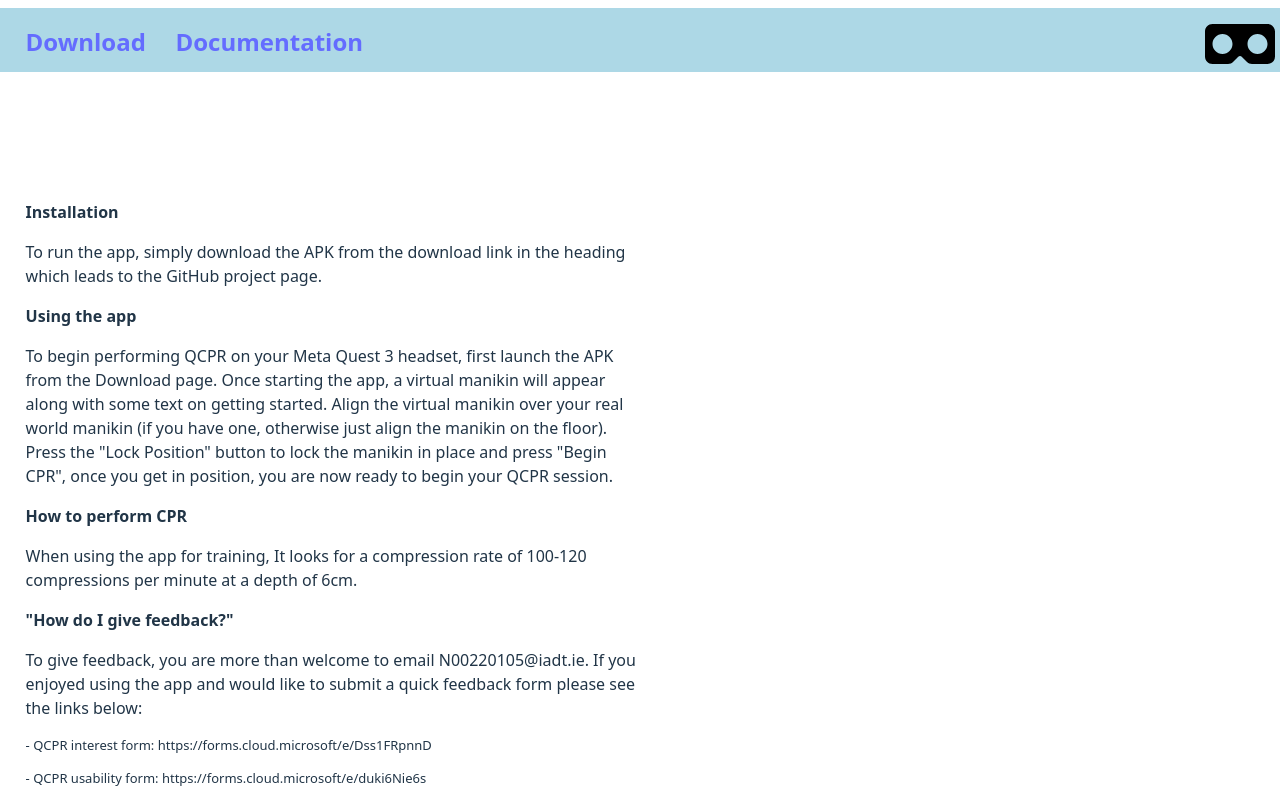
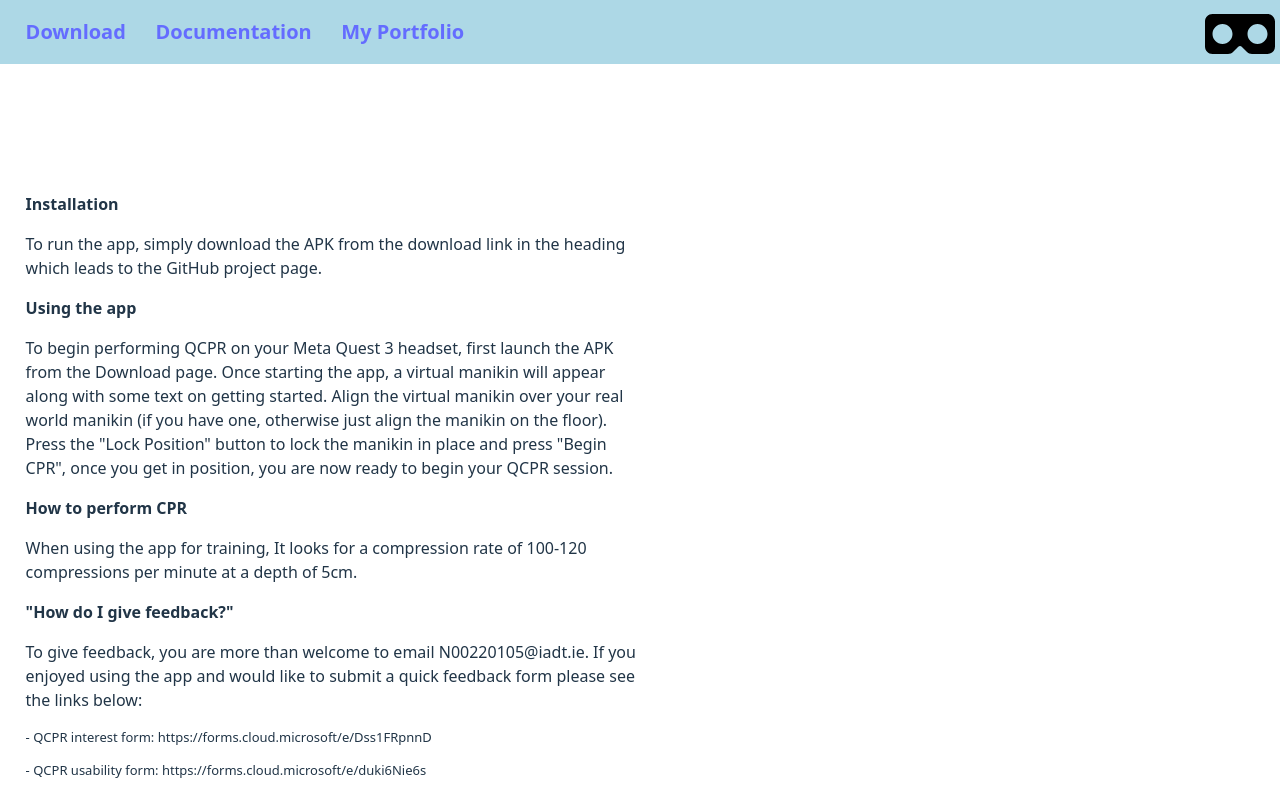
Before and after one commit to HenryDonnelly/FirstAidSite, a React (Vite) app: page /docs in a window 1280 px wide. Built offline with nearby package versions, Linux system fonts and the light colour scheme; the HTML template or start-up script is replaced by a standard one.

Commit message:
small css changed, added portfolio

```diff
--- a/src/App.jsx
+++ b/src/App.jsx
@@ -38,7 +38,7 @@ function App() {
               left: 0,
               width: "100vw",
               height: "100vh",
-              backgroundColor: "lightyellow",
+              backgroundColor: "lightblue",
               zIndex: 1000,
             }}
           >
@@ -63,20 +63,23 @@ function App() {
       {/* Main Content */}
       <Box height="8vh" width="100vw" bg="lightblue">
       <Flex gap="4" justify="space-between">
-      <Box as="a" href="https://github.com/HenryDonnelly/FirstAidMetaQ" textAlign="center" alignContent="center" marginTop="-1vh" height="10vh" marginLeft="2vw"><Text fontSize="3vh" fontWeight="bold">
+      <Box as="a" href="https://github.com/HenryDonnelly/FirstAidMetaQ/tree/master" textAlign="center" alignContent="center" marginTop="-1vh" height="10vh" marginLeft="2vw"><Text fontSize="2.5vh" fontWeight="bold">
     Download
   </Text></Box>
-      <Box height="10vh" marginEnd="auto" textAlign="center" alignContent="center" marginTop="-1vh" marginLeft="2vw"><Link to="/docs">
-            <Text fontSize="3vh" fontWeight="bold">Documentation</Text>
+      <Box height="10vh" textAlign="center" alignContent="center" marginTop="-1vh" marginLeft="2vw"><Link to="/docs">
+            <Text fontSize="2.5vh" fontWeight="bold">Documentation</Text>
           </Link></Box>
-      <Box width="40" alignContent="center" marginTop="-0.5vh">  <Link to="/">
+          <Box height="10vh" textAlign="center" marginEnd="auto" alignContent="center" marginTop="-1vh" marginLeft="2vw"><Link to="https://henry-18419.web.app/">
+            <Text fontSize="2.5vh" fontWeight="bold">My Portfolio</Text>
+          </Link></Box>
+      <Box width="40" alignContent="center" marginTop="-0.7vh">  <Link to="/">
 <Image src="/vr1.svg" boxSize="10vh" /></Link></Box>
     </Flex>
       </Box>
 
       <Routes>
         <Route path="/" element={
-      <Box height="90vh" width="100vw" bg="white">
+      <Box height="92vh" width="100vw" bg="white">
   <Flex h="100%">
     {/* Left Section */}
   <Box flex="1" bg="blue.300">
--- a/src/Documentation.jsx
+++ b/src/Documentation.jsx
@@ -4,7 +4,7 @@ import { Flex, Spacer } from "@chakra-ui/react"
 
 function Documentation() {
   return (
-  <Box height="90vh" width="100vw" bg="blue.300">
+  <Box height="92vh" width="100vw" bg="blue.300">
     <Flex h="100%">
   <Box flex="1" bg="blue.300">
   <Box pt="14vh" pl="2vw">
@@ -29,7 +29,7 @@ function Documentation() {
     </Text>
 
     <Text mt={3} fontSize="l">
-      When using the app for training, It looks for a compression rate of 100-120 compressions per minute at a depth of 6cm.
+      When using the app for training, It looks for a compression rate of 100-120 compressions per minute at a depth of 5cm.
     </Text>
 
     <Text fontSize="xl" fontWeight="bold" mt={8}>
```
